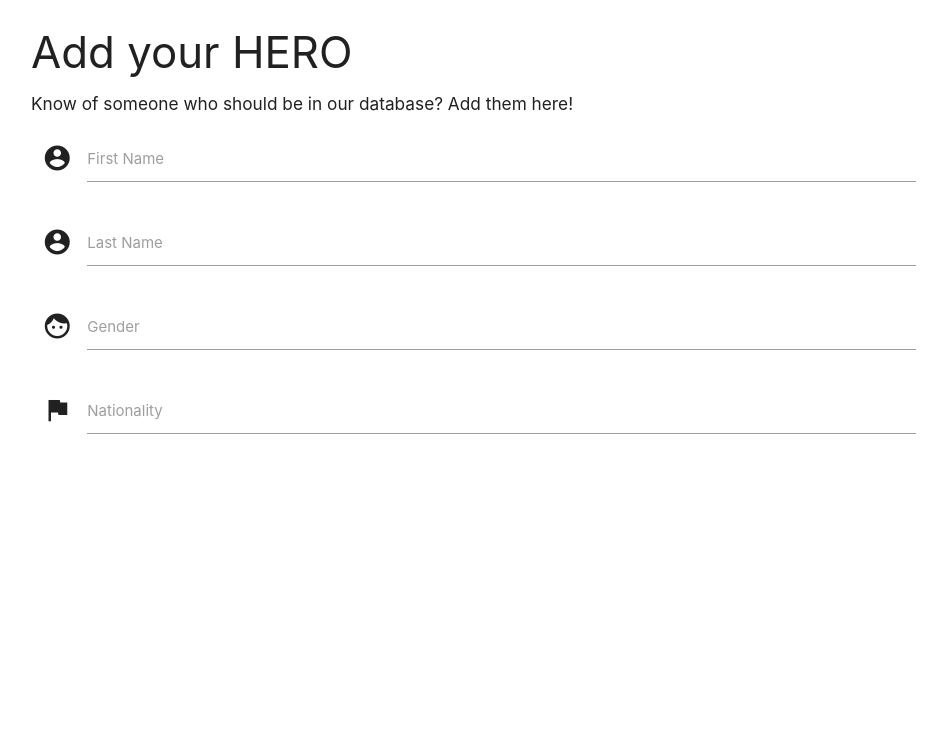
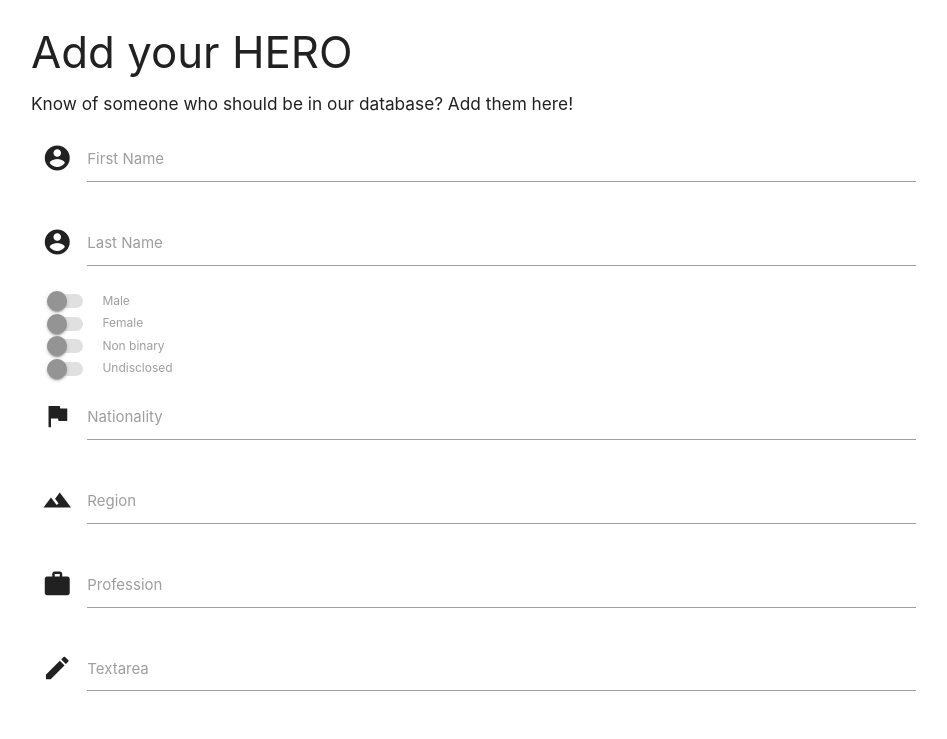
Before and after one commit to Code-Institute-Submissions/blackness-a-project, a Flask app: page /add_hero in a window 1280 px wide. Shown: the top 739 px of the page, without its empty margins (161-1108 px from the left). Run offline with Flask 2, Linux system fonts and the light colour scheme; some libraries are stand-ins or nearby versions.

Commit message:
more added to form

```diff
--- a/templates/add_hero.html
+++ b/templates/add_hero.html
@@ -18,20 +18,60 @@
                         <input id="icon_prefix" name="local_heros_last" class="last" type="text" class="validate">
                         <label for="icon_prefix">Last Name</label>
                     </div>
-                    <div class="input-field col s12">
-                        <i class="material-icons prefix">face</i>
-                        <input id="icon_prefix" name="local_heros_last" class="last" type="text" class="validate">
-                        <label for="icon_prefix">Gender</label>
+                    <div class="switch">
+                        <label>
+
+                              <input disabled type="checkbox">
+                                  <span class="lever"></span>
+                              Male
+                        </label>
+                    </div>
+                    <div class="switch">
+                        <label>
+
+                              <input disabled type="checkbox">
+                                  <span class="lever"></span>
+                              Female
+                        </label>
+                    </div>
+                    <div class="switch">
+                        <label>
+
+                              <input disabled type="checkbox">
+                                  <span class="lever"></span>
+                              Non binary
+                        </label>
+                    </div>
+                    <div class="switch">
+                        <label>
+
+                              <input disabled type="checkbox">
+                                  <span class="lever"></span>
+                              Undisclosed
+                        </label>
                     </div>
                     <div class="input-field col s12">
                         <i class="material-icons prefix">flag</i>
                         <input id="icon_prefix" name="local_heros_last" class="last" type="text" class="validate">
                         <label for="icon_prefix">Nationality</label>
                     </div>
-
-                </div>
+                    <div class="input-field col s12">
+                        <i class="material-icons prefix">terrain</i>
+                        <input id="icon_prefix" name="local_heros_first" class="last" type="text" class="validate">
+                        <label for="icon_prefix">Region</label>
+                    </div>
+                    <div class="input-field col s12">
+                        <i class="material-icons prefix">work</i>
+                        <input id="icon_prefix" name="local_heros_first" class="last" type="text" class="validate">
+                        <label for="icon_prefix">Profession</label>
+                    </div>
+                    <div class="input-field col s12">
+                        <i class="material-icons prefix">edit</i>
+                        <textarea id="textarea1" class="materialize-textarea"></textarea>
+                        <label for="textarea1">Textarea</label>
+                    </div>
+                  </div>
             </form>
-
         </div>
     </div>
 </div>
```
